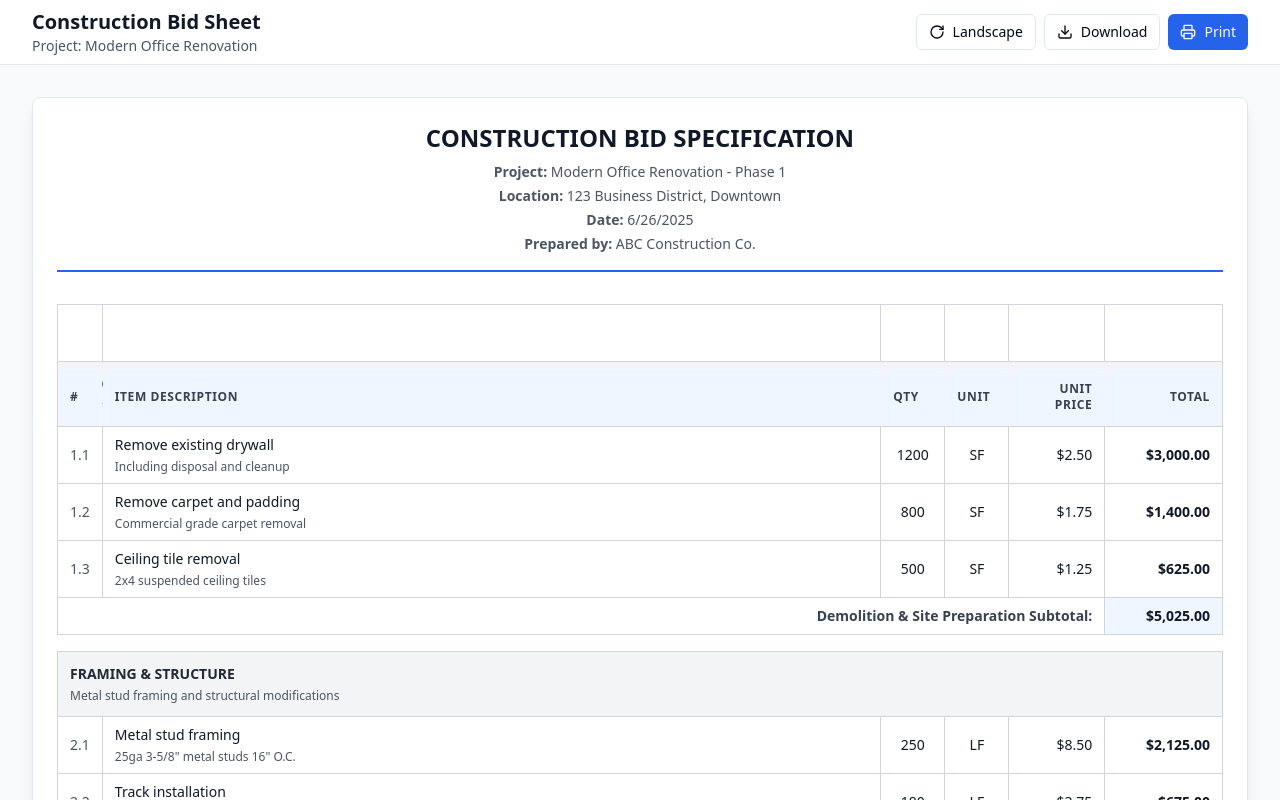
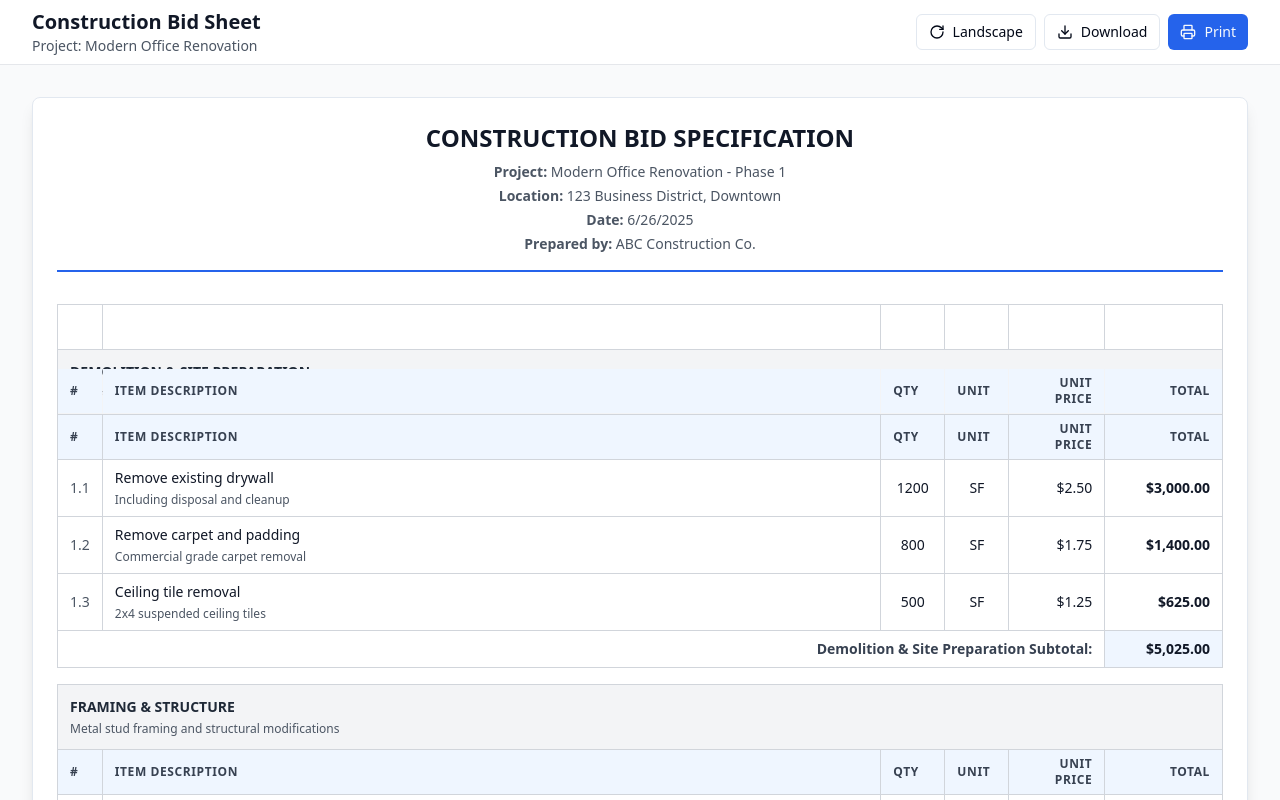
Before and after one commit to IMU-Framework/bid-sheet-renderer-pro, a React (Vite) app: page / in a window 1280 px wide. Shown: the top 800 px of the page. Built offline with nearby package versions, Linux system fonts and the light colour scheme.

Commit message:
Fix: Sticky table header within groups
Make the table header sticky within each group, positioned between the group header and the table body. Minimize the header's height.

```diff
--- a/src/components/BidSheetTable.tsx
+++ b/src/components/BidSheetTable.tsx
@@ -1,4 +1,5 @@
 
+import React from 'react';
 import { BidItem, BidGroup } from '@/types/bidTypes';
 
 interface BidSheetTableProps {
@@ -17,31 +18,36 @@ const BidSheetTable = ({ data }: BidSheetTableProps) => {
     return data.reduce((total, group) => total + group.subtotal, 0);
   };
 
+  // Column header component to reuse
+  const ColumnHeaders = ({ isSticky = false }: { isSticky?: boolean }) => (
+    <tr className={`bg-blue-50 ${isSticky ? 'sticky top-16' : ''} print:static`}>
+      <th className="border border-gray-300 px-3 py-1.5 text-left text-xs font-semibold text-gray-700 uppercase tracking-wider w-8">
+        #
+      </th>
+      <th className="border border-gray-300 px-3 py-1.5 text-left text-xs font-semibold text-gray-700 uppercase tracking-wider">
+        Item Description
+      </th>
+      <th className="border border-gray-300 px-3 py-1.5 text-left text-xs font-semibold text-gray-700 uppercase tracking-wider w-16">
+        Qty
+      </th>
+      <th className="border border-gray-300 px-3 py-1.5 text-left text-xs font-semibold text-gray-700 uppercase tracking-wider w-16">
+        Unit
+      </th>
+      <th className="border border-gray-300 px-3 py-1.5 text-right text-xs font-semibold text-gray-700 uppercase tracking-wider w-24">
+        Unit Price
+      </th>
+      <th className="border border-gray-300 px-3 py-1.5 text-right text-xs font-semibold text-gray-700 uppercase tracking-wider w-28">
+        Total
+      </th>
+    </tr>
+  );
+
   return (
     <div className="overflow-x-auto">
       <table className="w-full border-collapse">
         {/* Table header */}
         <thead className="bg-blue-50 sticky top-16 print:static">
-          <tr>
-            <th className="border border-gray-300 px-3 py-3 text-left text-xs font-semibold text-gray-700 uppercase tracking-wider w-8">
-              #
-            </th>
-            <th className="border border-gray-300 px-3 py-3 text-left text-xs font-semibold text-gray-700 uppercase tracking-wider">
-              Item Description
-            </th>
-            <th className="border border-gray-300 px-3 py-3 text-left text-xs font-semibold text-gray-700 uppercase tracking-wider w-16">
-              Qty
-            </th>
-            <th className="border border-gray-300 px-3 py-3 text-left text-xs font-semibold text-gray-700 uppercase tracking-wider w-16">
-              Unit
-            </th>
-            <th className="border border-gray-300 px-3 py-3 text-right text-xs font-semibold text-gray-700 uppercase tracking-wider w-24">
-              Unit Price
-            </th>
-            <th className="border border-gray-300 px-3 py-3 text-right text-xs font-semibold text-gray-700 uppercase tracking-wider w-28">
-              Total
-            </th>
-          </tr>
+          <ColumnHeaders isSticky={true} />
         </thead>
 
         <tbody>
@@ -60,6 +66,9 @@ const BidSheetTable = ({ data }: BidSheetTableProps) => {
                   )}
                 </td>
               </tr>
+
+              {/* Column headers for this group */}
+              <ColumnHeaders />
 
               {/* Group items */}
               {group.items.map((item, itemIndex) => (
@@ -129,7 +138,4 @@ const BidSheetTable = ({ data }: BidSheetTableProps) => {
   );
 };
 
-// Add React import since we're using React.Fragment
-import React from 'react';
-
 export default BidSheetTable;
```
